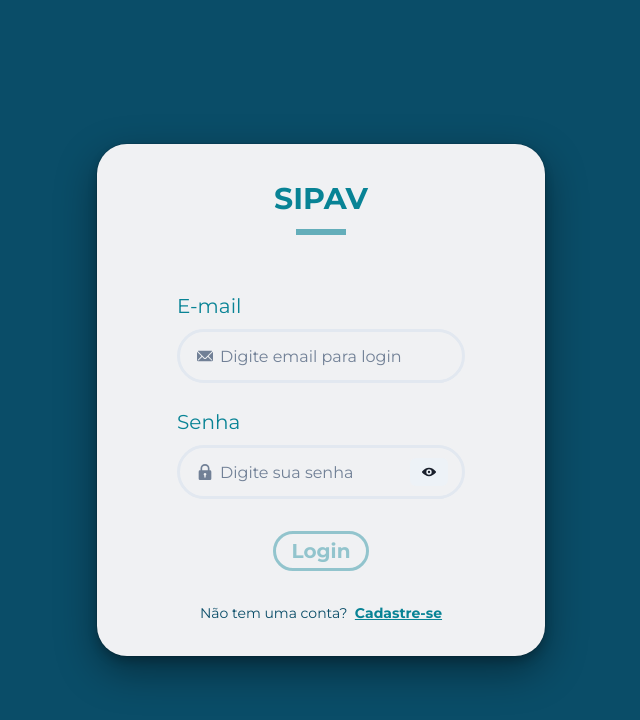
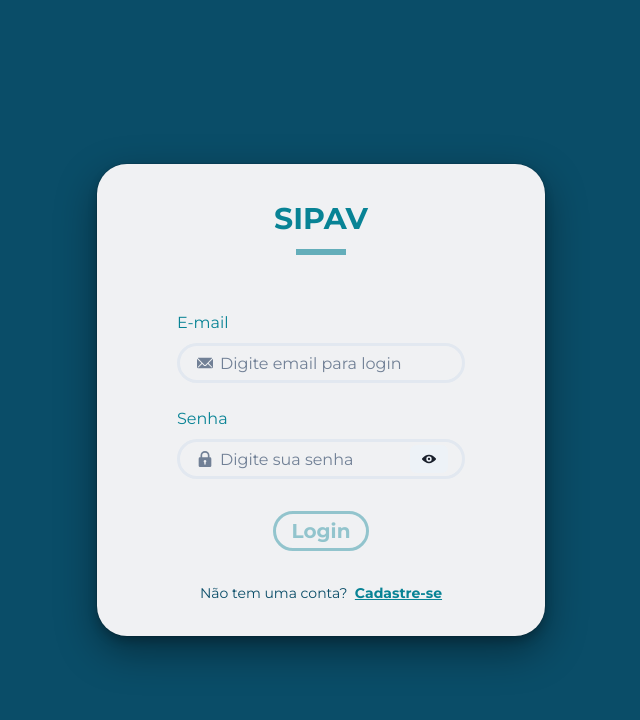
Before and after one commit to sipav-apps/front-sipav, a React (Vite) app: page /login in a window 1280 px wide. Shown: the top 720 px of the page, without its empty margins (319-959 px from the left). Built offline with nearby package versions, Linux system fonts and the light colour scheme.

Commit message:
Atualiza tamanho do customInput

```diff
--- a/src/components/CustomInput/index.jsx
+++ b/src/components/CustomInput/index.jsx
@@ -24,7 +24,7 @@ const CustomInput = ({ icon, label, type, show, handleClick, touched, errors, ..
           pb="4"
         >
           <FormLabel
-            fontSize="xl"
+            fontSize="md"
             color="primary.600"
             mt=".5rem"
             fontWeight="medium"
@@ -40,6 +40,7 @@ const CustomInput = ({ icon, label, type, show, handleClick, touched, errors, ..
               {...props}
               type={type === "password" ? (show ? "text" : "password") : type}
               max={type === 'date' ? today : undefined} // Handle non-date types gracefully
+              height="2.5rem"
             />
             {type === "password" && (
               <InputRightElement h="full" width="4.5rem">
```
